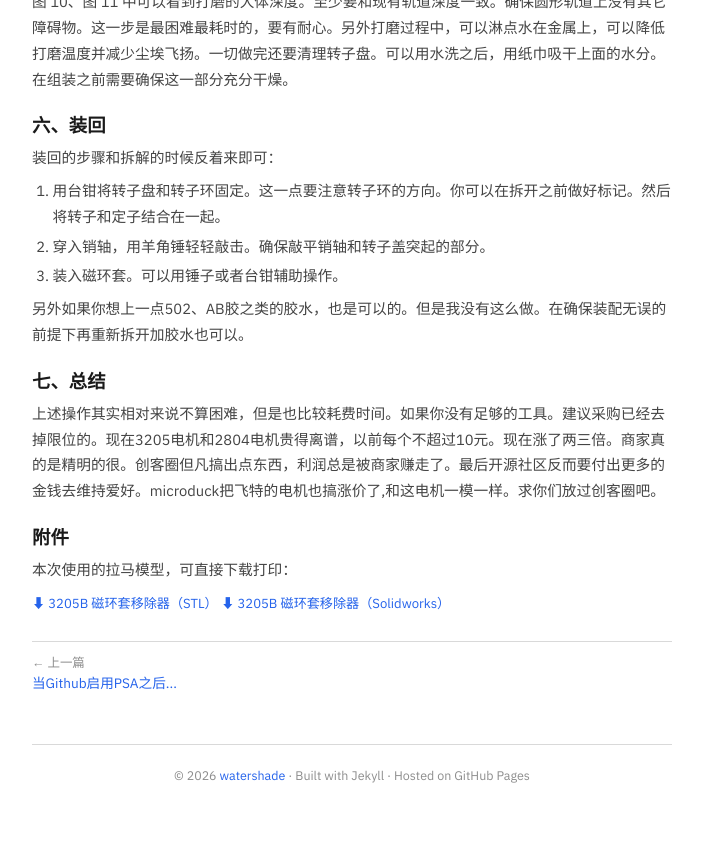
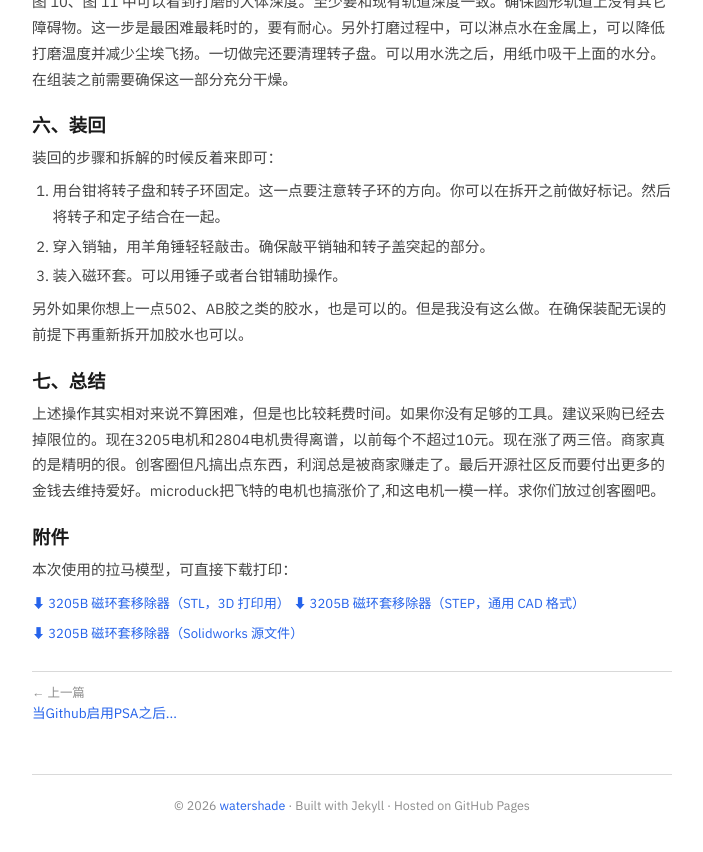
Before and after one commit to watershade/watershade.github.io, a Jekyll site: the page built from docs/_articles/2026-10-06-3205b云台电机去限位实践.md, in a window 1280 px wide and 900 px high, scrolled down 6552 px. Shown: the top 852 px of the window, without its empty margins (288-991 px from the left). Built offline with Jekyll 4.4.1, drawn with Linux system fonts in a browser that asks for light colours.

Commit message:
content(3205B): 附件补充 STEP（通用 CAD 格式），并区分 STL/STEP/SLDPRT 用途

```diff
--- a/docs/_articles/2026-10-06-3205b云台电机去限位实践.md
+++ b/docs/_articles/2026-10-06-3205b云台电机去限位实践.md
@@ -151,5 +151,6 @@ layout: article
 
 本次使用的拉马模型，可直接下载打印：
 
-<a href="/assets/files/remover2.STL" download="remover2.STL" class="back-link">⬇ 3205B 磁环套移除器（STL）</a>
-<a href="/assets/files/remover2.SLDPRT" download="remover2.SLDPRT" class="back-link">⬇ 3205B 磁环套移除器（Solidworks）</a>
+<a href="/assets/files/remover2.STL" download="remover2.STL" class="back-link">⬇ 3205B 磁环套移除器（STL，3D 打印用）</a>
+<a href="/assets/files/remover2.STEP" download="remover2.STEP" class="back-link">⬇ 3205B 磁环套移除器（STEP，通用 CAD 格式）</a>
+<a href="/assets/files/remover2.SLDPRT" download="remover2.SLDPRT" class="back-link">⬇ 3205B 磁环套移除器（Solidworks 源文件）</a>
```
Also changed, not shown: 1 other file.
